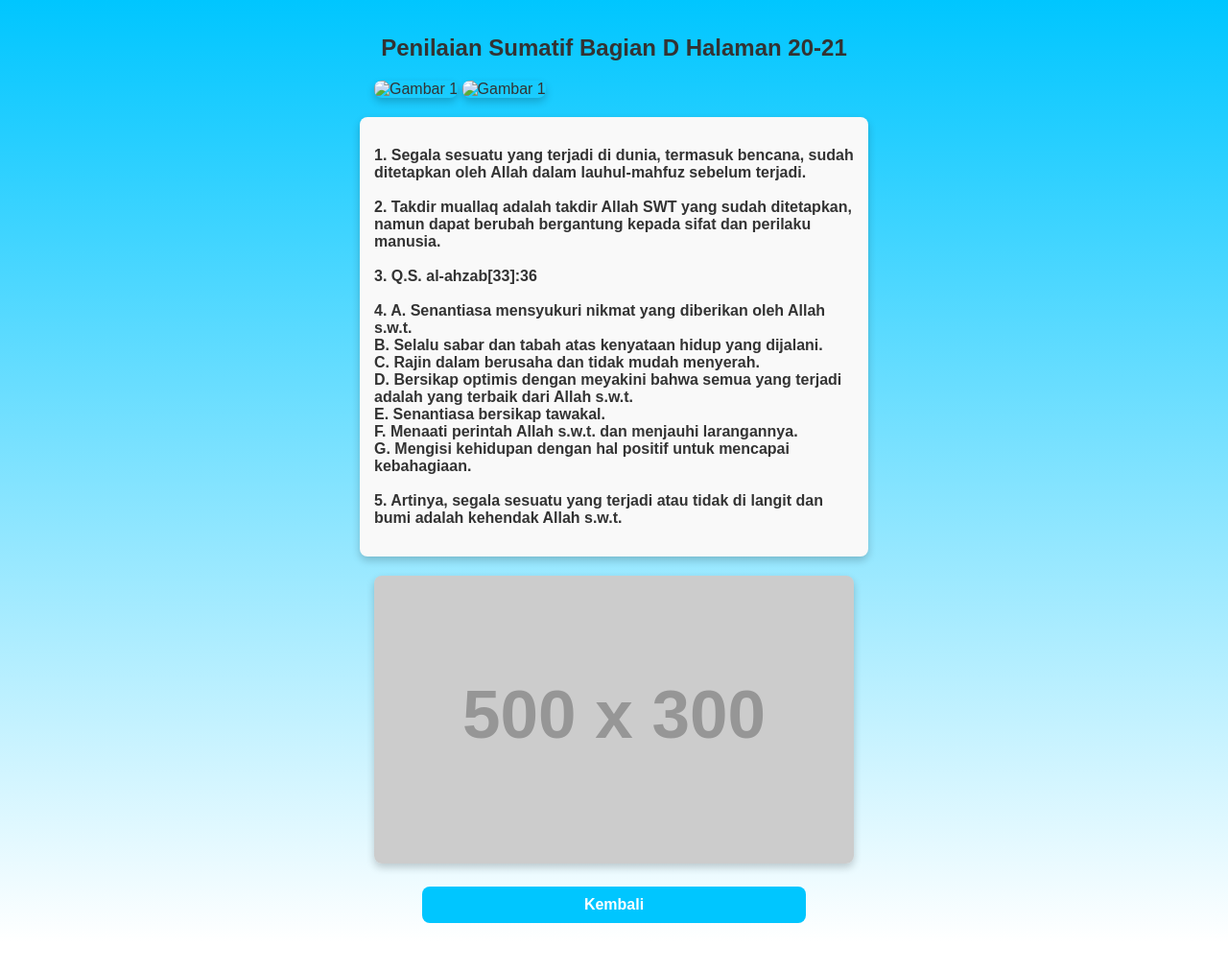
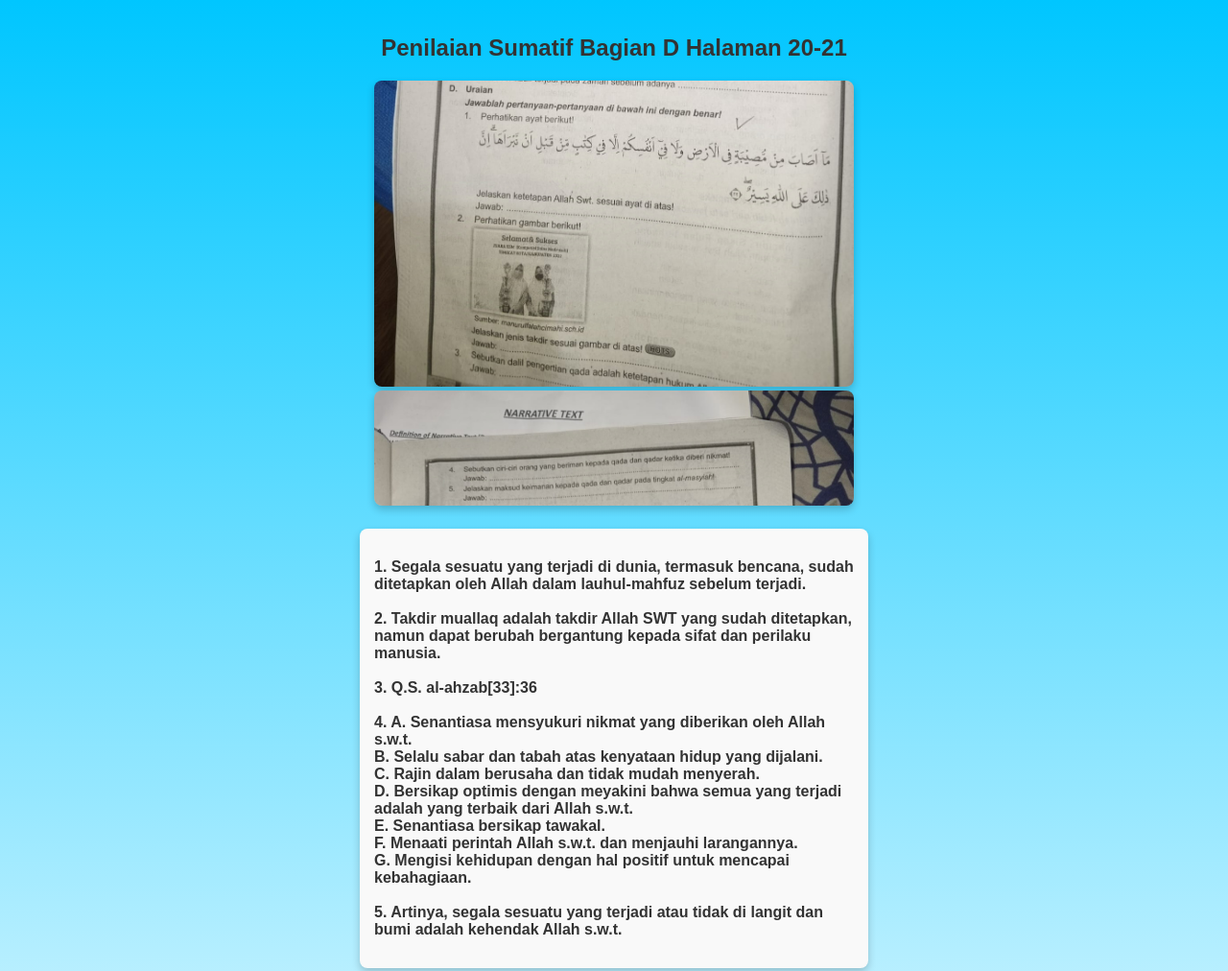
Before and after one commit to MarGit-1000/Akidah-Akhlak-Jawaban-Ikram-Azzamy, a plain HTML site: page hal3.html in a window 1280 px wide. Shown: the top 1012 px of the page at 96% size. Before the commit the page ends 982 px from the top, so only its background shows below. Drawn offline with Linux system fonts and the light colour scheme; placeholder pictures from the web are drawn by us.

Commit message:
Update hal3.html

```diff
--- a/hal3.html
+++ b/hal3.html
@@ -102,8 +102,8 @@
 
   <!-- Tempat Gambar -->
   <div class="image-container">
-    <img src="image/dsuma.jpg" alt="Gambar 1">
-    <img src="image/dsuma1.jpg" alt="Gambar 1">
+    <img src="dsuma.jpg" alt="Gambar 1">
+    <img src="dsuma1.jpg" alt="Gambar 1">
   </div>
 
   <!-- Tempat Tulisan -->
```
